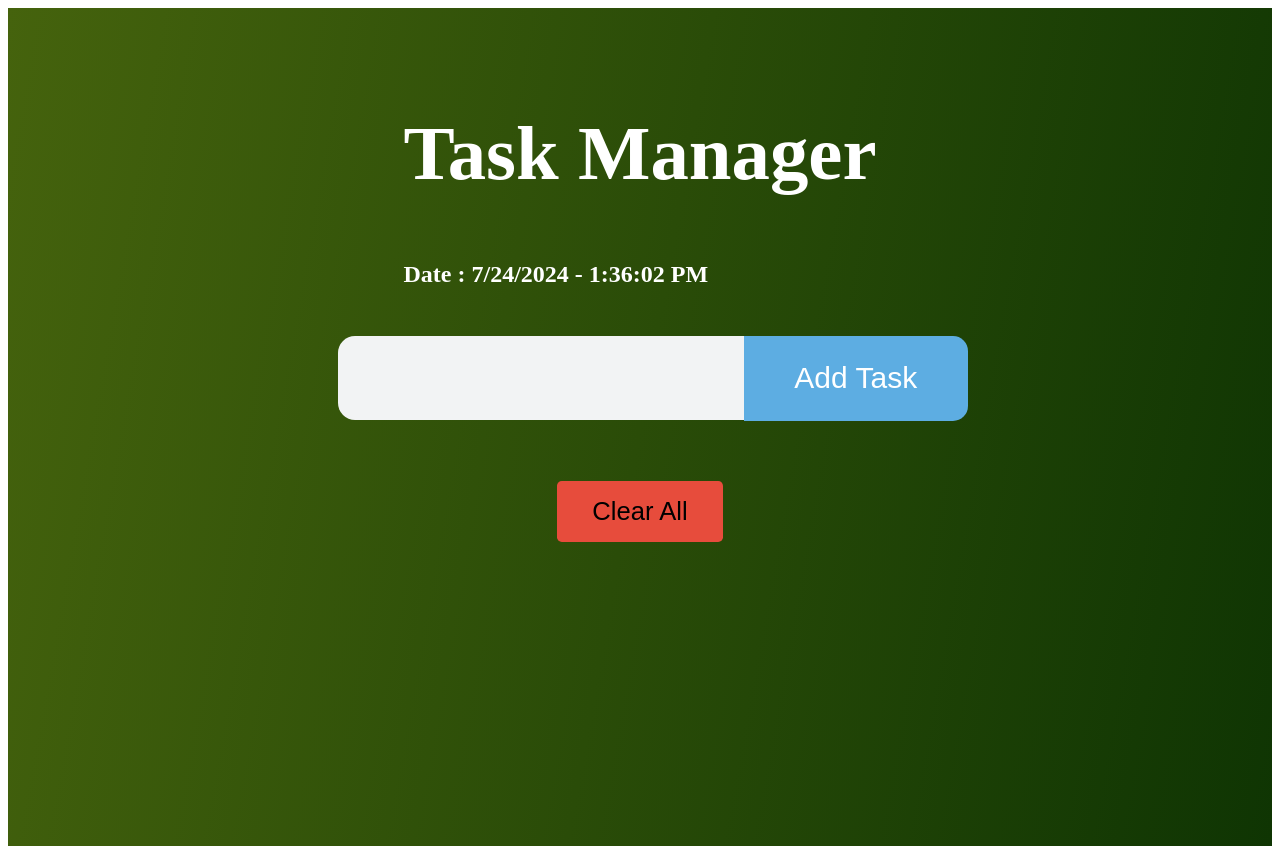
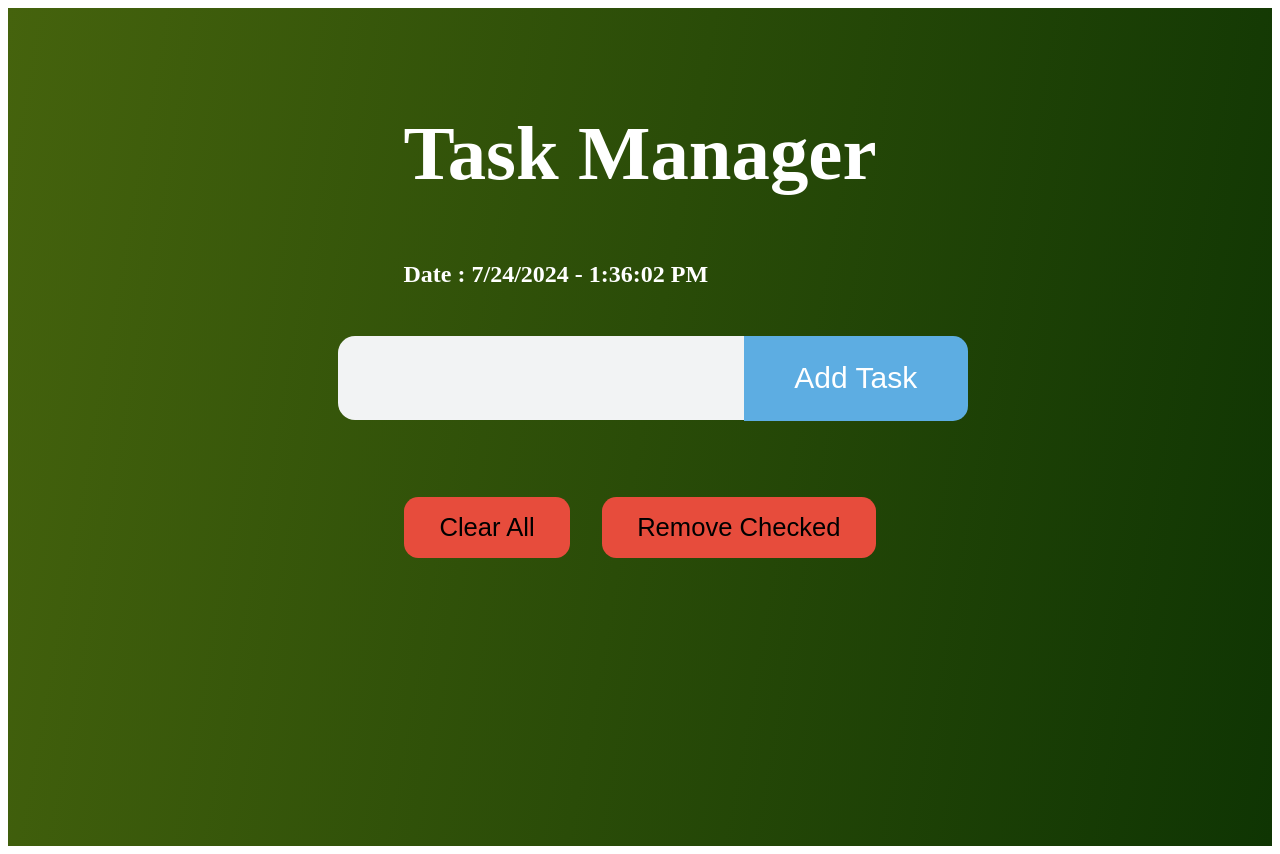
Before and after one commit to speed2post/todo-react, a React (Vite) app: page / in a window 1280 px wide. Built offline with nearby package versions, Linux system fonts and the light colour scheme.

Commit message:
update remove complte task

```diff
--- a/src/projects/Todo3/Todo.css
+++ b/src/projects/Todo3/Todo.css
@@ -195,11 +195,12 @@
     background-color: #e74c3c;
     font-size: 1.6rem;
     padding: 1rem 2.2rem;
+    margin: 1rem;
     border-radius: 0.3rem;
-    -webkit-border-radius: 0.3rem;
-    -moz-border-radius: 0.3rem;
-    -ms-border-radius: 0.3rem;
-    -o-border-radius: 0.3rem;
+    -webkit-border-radius: 0.9rem;
+    -moz-border-radius: 0.9rem;
+    -ms-border-radius: 0.9rem;
+    -o-border-radius: 0.9rem;
   }
 
   .clear-btn:hover {
--- a/src/projects/Todo3/Todo.jsx
+++ b/src/projects/Todo3/Todo.jsx
@@ -33,7 +33,7 @@ export const Todo = () => {
 
     //todo save to local storage
     // localStorage.setItem(todoKey, JSON.stringify(task));
-     setLocalStorageTodoData(task)
+    setLocalStorageTodoData(task)
 
 
     //todo delete a particular selected item
@@ -60,6 +60,14 @@ export const Todo = () => {
     const handelClearAllTodo = () => {
         setTask([]);
     }
+
+    //todo clear all items
+    const handelClearCheckedAllTodo = () => {
+        const incompleteTask = task.filter((curTask) => curTask.checked === false)
+        console.log(incompleteTask);
+        setTask(incompleteTask);
+    }
+
 
     return (
         <>
@@ -90,7 +98,10 @@ export const Todo = () => {
                     </ul>
                 </section>
                 <section>
-                    <button className="clear-btn" onClick={handelClearAllTodo}>Clear All</button>
+                    <button className="clear-btn"
+                        onClick={handelClearAllTodo}>Clear All</button>
+                    <button className="clear-btn"
+                        onClick={handelClearCheckedAllTodo}>Remove Checked</button>
                 </section>
             </section>
         </>
```
